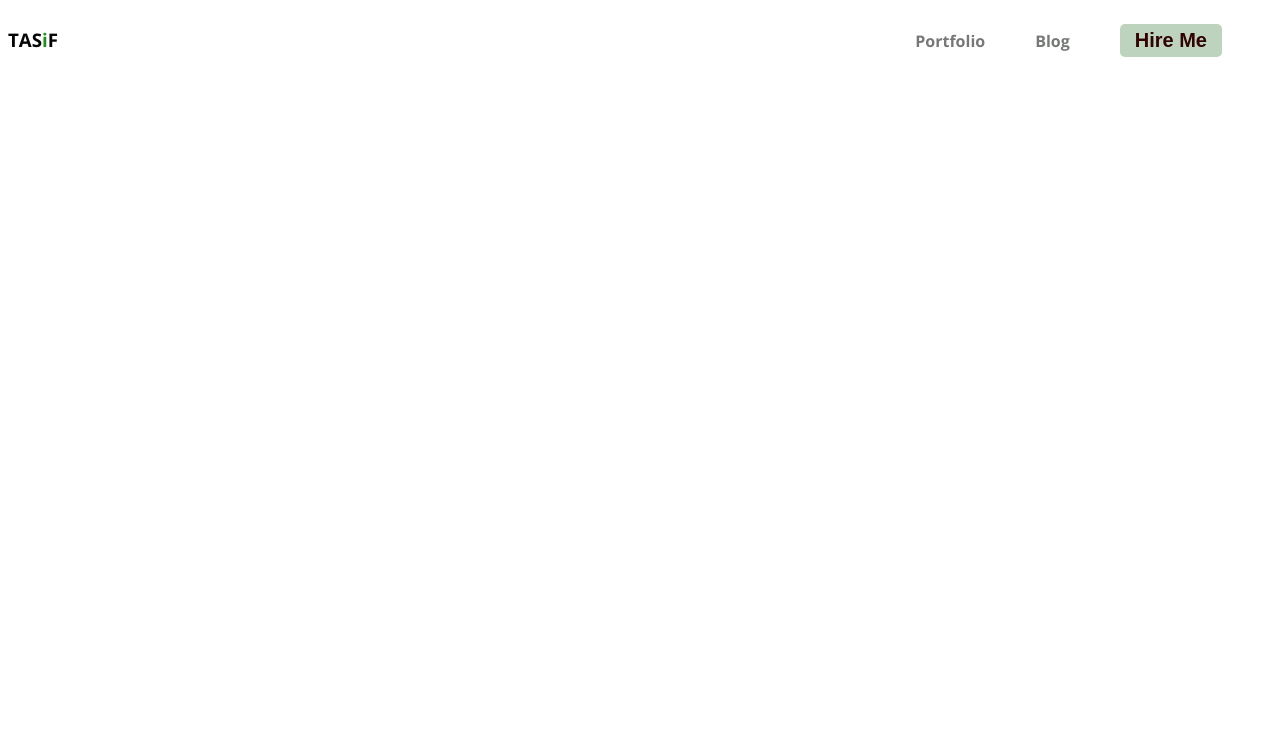
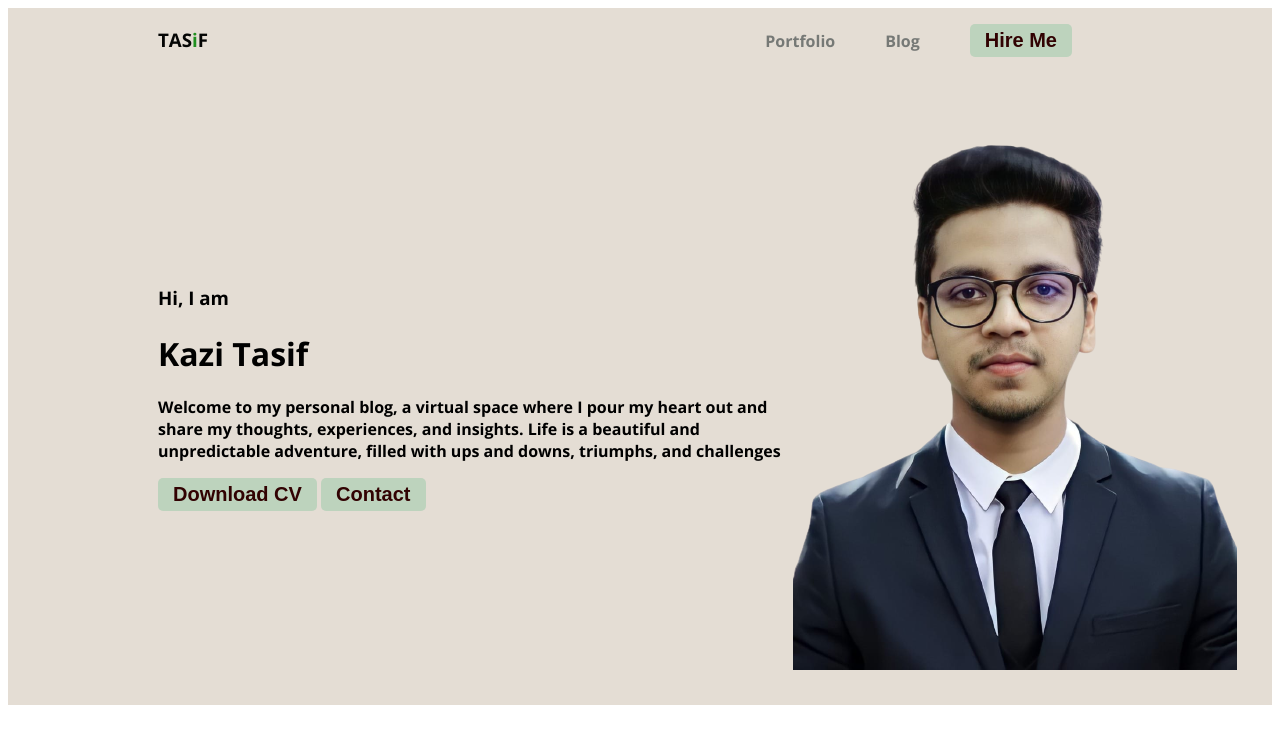
Before and after one commit to KaziTasif/personal-portfolio, a plain HTML site: page index.html in a window 1280 px wide. Drawn offline with nearby package versions, Linux system fonts and the light colour scheme.

Commit message:
create a profile element

```diff
--- a/Styles/portfolio.css
+++ b/Styles/portfolio.css
@@ -2,6 +2,7 @@
 body{
     font-family: 'Open Sans', sans-serif;
 }
+
 .text-primary{
     color: #208f20;
 }
@@ -18,24 +19,44 @@ padding: 5px 15px ;
 }
 
 /*nav related styles */
+
 nav{
     display: flex;
     justify-content: space-between;
+    margin: 0 150px;
 }
+
 .nav-title{
     color: #040504;
     font-size: 45 px;
     font-weight: 800;
 }
+
 nav > ul{
     display: flex;
     align-items: center;
 }
+
 nav li {
     list-style: none;
     margin-right: 50px;
 }
+
 nav a{
     text-decoration: none;
     color: #767976;
 }
+
+
+/* Header related styles */
+.header{
+    background-color: rgb(228, 221, 212);
+}
+.banner{
+    padding: 35px 35px 35px 150px;
+    display: flex;
+    align-items: center;
+}
+.profile-pic{
+    width: 500p;
+}
--- a/index.html
+++ b/index.html
@@ -11,7 +11,7 @@
     <link rel="stylesheet" href="Styles/portfolio.css">
 </head>
 <body>
-    <header>
+    <header class="header">
          <nav>
             <h3 class="nav-title">TAS<span class="text-primary">i</span>F</h3>
             <ul>
@@ -20,6 +20,16 @@
                 <li><button class="btn-primary">Hire Me</button></li>
             </ul>
          </nav>
+         <div class="banner">
+             <div class="banner-content">
+                <h3 class="banner-greeting"> Hi,  I am </h3>
+                <h1 class="banner-title"> Kazi Tasif</h1>
+                <p>Welcome to my personal blog, a virtual space where I pour my heart out and share my thoughts, experiences, and insights. Life is a beautiful and unpredictable adventure, filled with ups and downs, triumphs, and challenges</p>
+                <button class="btn-primary"> Download CV</button>
+                <button class="btn-primary"> Contact</button>
+              </div>
+              <img class="profile-pic" src="images/tasif.png" alt="">
+            </div>
     </header>
     <main>
 
```
Also changed, not shown: images/tasif.png (added).
